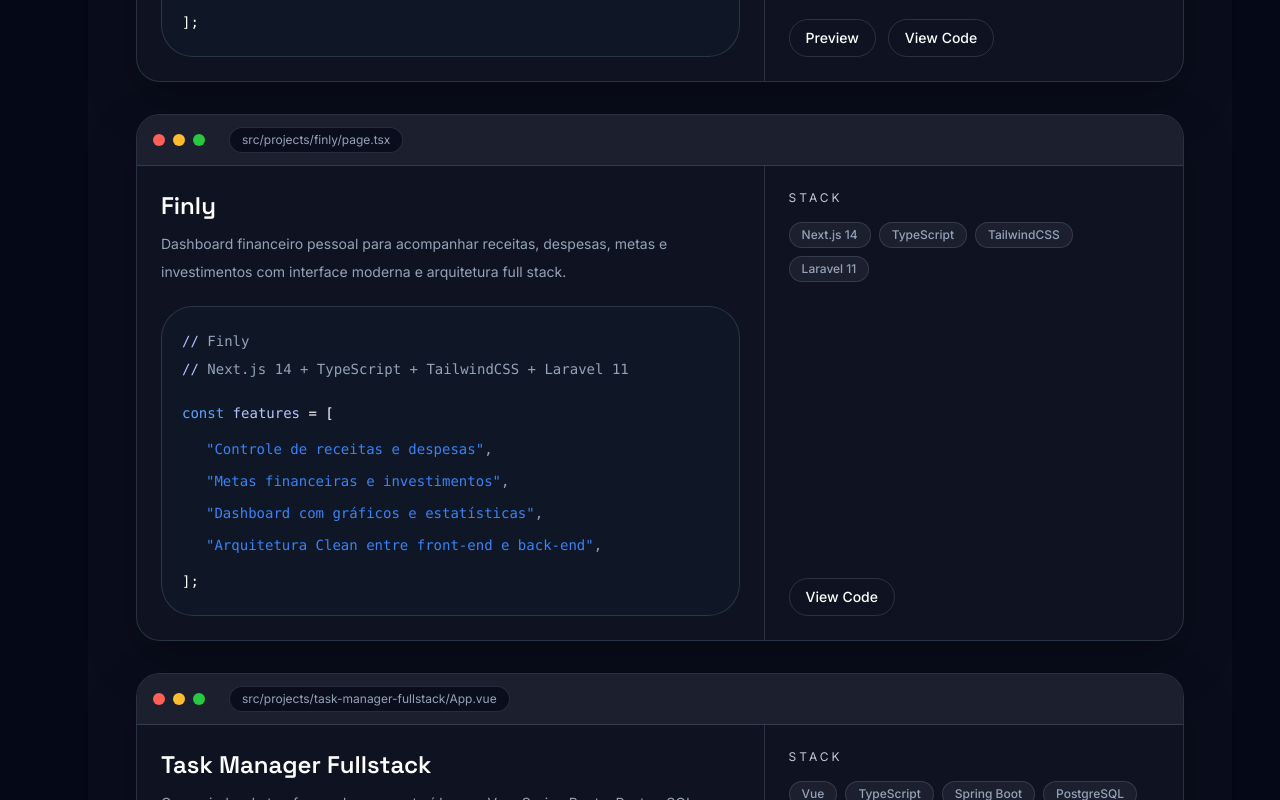
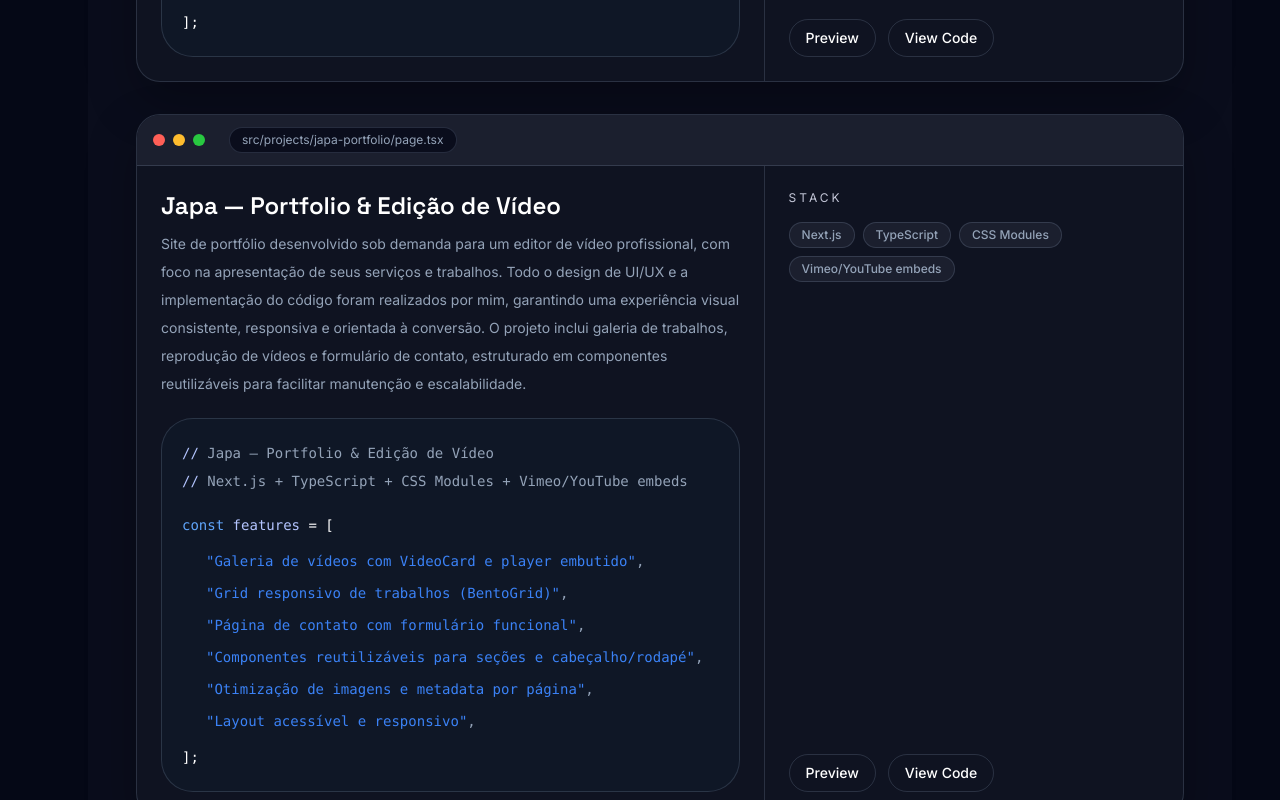
Before and after one commit to rhuanlucasdev/portfolio-dev, a Next.js app: page / in a window 1280 px wide. Shown: the part 2900-3700 px from the top of the page. Built offline with nearby package versions, Linux system fonts and the light colour scheme.

Commit message:
chore: update projects

```diff
--- a/src/components/sections/projects.tsx
+++ b/src/components/sections/projects.tsx
@@ -16,20 +16,22 @@
       demo: "https://bikecraft-react-three.vercel.app/",
     },
     {
-      id: "finly",
-      file: "finly/page.tsx",
-      title: "Finly",
+      id: "japa-portfolio",
+      file: "japa-portfolio/page.tsx",
+      title: "Japa — Portfolio & Edição de Vídeo",
       description:
-        "Dashboard financeiro pessoal para acompanhar receitas, despesas, metas e investimentos com interface moderna e arquitetura full stack.",
-      stack: ["Next.js 14", "TypeScript", "TailwindCSS", "Laravel 11"],
+        "Site de portfólio desenvolvido sob demanda para um editor de vídeo profissional, com foco na apresentação de seus serviços e trabalhos. Todo o design de UI/UX e a implementação do código foram realizados por mim, garantindo uma experiência visual consistente, responsiva e orientada à conversão. O projeto inclui galeria de trabalhos, reprodução de vídeos e formulário de contato, estruturado em componentes reutilizáveis para facilitar manutenção e escalabilidade.",
+      stack: ["Next.js", "TypeScript", "CSS Modules", "Vimeo/YouTube embeds"],
       features: [
-        "Controle de receitas e despesas",
-        "Metas financeiras e investimentos",
-        "Dashboard com gráficos e estatísticas",
-        "Arquitetura Clean entre front-end e back-end",
+        "Galeria de vídeos com VideoCard e player embutido",
+        "Grid responsivo de trabalhos (BentoGrid)",
+        "Página de contato com formulário funcional",
+        "Componentes reutilizáveis para seções e cabeçalho/rodapé",
+        "Otimização de imagens e metadata por página",
+        "Layout acessível e responsivo",
       ],
-      github: "https://github.com/rhuanlucasdev/finly",
-      demo: "#",
+      github: "https://github.com/rhuanlucasdev/japa-portfolio",
+      demo: "https://japa-portfolio-phi.vercel.app/",
     },
     {
       id: "task-manager-fullstack",
```
